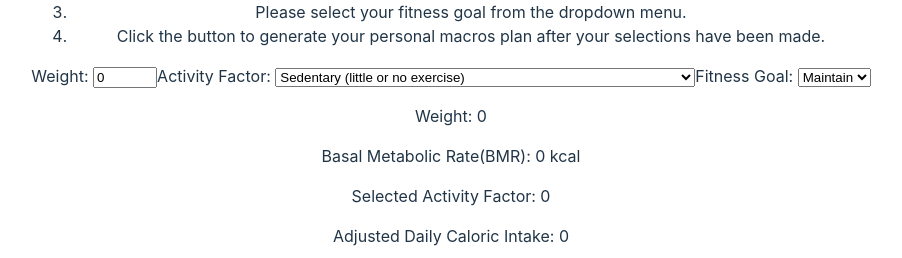
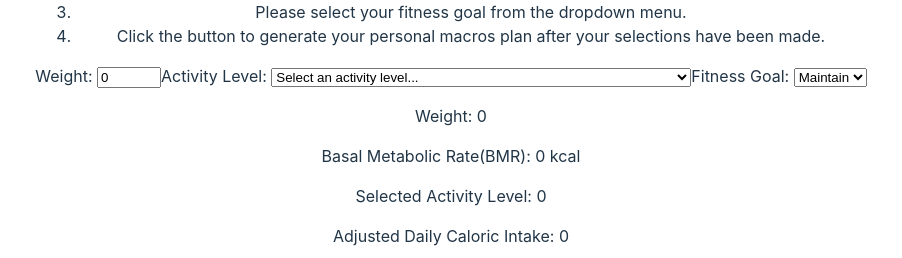
Before and after one commit to TheoBreaux/nutri-goal-tracker, a React (Vite) app: page /dailycaloriecalculator in a window 1280 px wide. Shown: the part 334-592 px from the top of the page, without its empty margins (189-1091 px from the left). Built offline with nearby package versions, Linux system fonts and the light colour scheme.

Commit message:
calorie calculator fixed

```diff
--- a/src/components/DailyCalorieCalculator.jsx
+++ b/src/components/DailyCalorieCalculator.jsx
@@ -51,15 +51,16 @@ const DailyCalorieCalculator = () => {
           max={500}
           id="weight"
           value={weight}
-          onChange={(e) => dispatch(setWeight(e.target.value))}
+          onChange={(e) => dispatch(setWeight(Number(e.target.value)))}
         />
 
-        <label htmlFor="activity">Activity Factor: </label>
+        <label htmlFor="activity">Activity Level: </label>
         <select
           id="activity"
           name="activity"
           value={activity}
-          onChange={(e) => dispatch(setActivity(e.target.value))}>
+          onChange={(e) => dispatch(setActivity(Number(e.target.value)))}>
+          <option>Select an activity level...</option>
           <option key="sedentary" value={1.2}>
             Sedentary (little or no exercise)
           </option>
@@ -81,7 +82,7 @@ const DailyCalorieCalculator = () => {
         <select
           id="goal"
           name="goal"
-          onChange={(e) => dispatch(setKcalAdjustment(e.target.value))}>
+          onChange={(e) => dispatch(setKcalAdjustment(Number(e.target.value)))}>
           <option value={0}>Maintain</option>
           <option value={-500}>Bulk</option>
           <option value={500}>Shred</option>
@@ -90,7 +91,7 @@ const DailyCalorieCalculator = () => {
       <div className="results">
         <p>Weight: {weight}</p>
         <p>Basal Metabolic Rate(BMR): {weight * 10} kcal</p>
-        <p>Selected Activity Factor: {activity}</p>
+        <p>Selected Activity Level: {activity}</p>
         <p>
           Adjusted Daily Caloric Intake:{" "}
           {(totalCalories - kcalAdjustment).toFixed(0)}
--- a/src/features/calorieCalculatorSlice.jsx
+++ b/src/features/calorieCalculatorSlice.jsx
@@ -5,6 +5,8 @@ const calorieCalculatorSlice = createSlice({
   initialState: {
     weight: 0,
     activity: 0,
+    // activityPrevState: 0,
+    activityUpdated: false,
     totalCalories: 0,
     kcalAdjustment: 0,
   },
@@ -12,8 +14,15 @@ const calorieCalculatorSlice = createSlice({
     setWeight: (state, action) => {
       state.weight = action.payload;
     },
-    setActivity: (state, action) =>
-      (state.activity = state.activity += action.payload),
+    setActivity: (state, action) => {
+      if (!state.activityUpdated) {
+        // state.activityPrevState = state.activity;
+        state.activity = state.activity + action.payload;
+        state.activityUpdated = true;
+      } else {
+        state.activity = action.payload;
+      }
+    },
     calculateTotalCalories: (state) => {
       state.totalCalories = state.activity * (state.weight * 10);
     },
```
